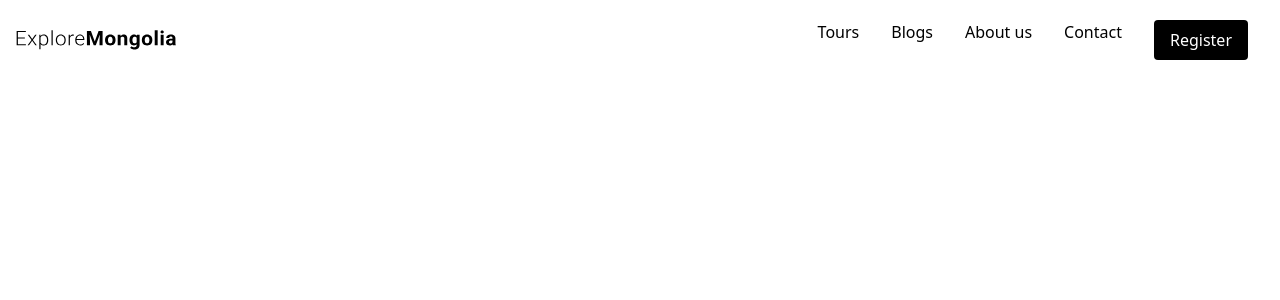
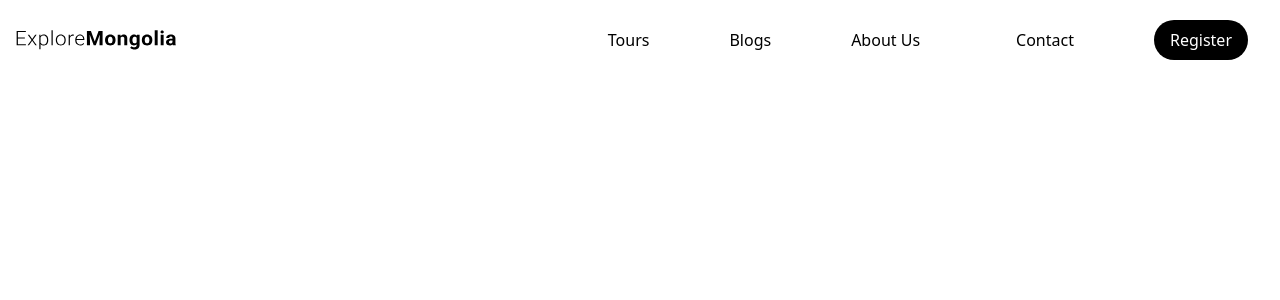
Before and after one commit to Andyy1117/ExploreMongolia, a React (Create React App) app in the folder frontend/: page / in a window 1280 px wide. Shown: the top 300 px of the page. Built offline with nearby package versions, Linux system fonts and the light colour scheme.

Commit message:
Navbar logics and design

```diff
--- a/frontend/src/components/Navbar.jsx
+++ b/frontend/src/components/Navbar.jsx
@@ -1,30 +1,83 @@
-import React from 'react';
+import React, { useState } from 'react';
 import Logo from '../assets/ExploreMongolia.svg';
+import { RxHamburgerMenu } from "react-icons/rx";
+import { IoCloseOutline } from "react-icons/io5";
 
 const Navbar = () => {
+  const [showMenu, setShowMenu] = useState(false);  // State for menu visibility
+  const [logo, showLogo] = useState(false);
+
+  const toggleMenu = () => {
+    setShowMenu(!showMenu);  // Toggle menu visibility on click
+    showLogo(!showLogo);
+  };
+
   return (
-    <header className='sticky top-0 z-50'>
-        <nav className='flex justify-between items-center h-20 px-4' >
-        <img
-            src = { Logo }
-            alt = 'ExploreMongolia.svg'
-            width={160}
-            height={40}
-        />
-        <ul className='flex'>
-            <li>Tours</li>
-            <li>Blogs</li>
-            <li>About us</li>
-            <li>Contact</li>
-            <li>
-                <button className='bg-black text-white px-4 py-2 rounded full'>
-                    Register
-                </button>
-            </li>
+    <header className='sticky top-0 z-50 mb-4'>
+      <nav className='flex justify-between items-center h-20 px-4'>
+        <img onClick={toggleMenu} className={logo ? 'hidden' : 'block'} src={Logo} alt='ExploreMongolia.svg' width={160} height={40} />
+        <ul className='flex space-x-4 hidden md:flex'> {/* Hidden on mobile */}
+          <li>
+            <button className='text-black bg-transparent px-4 py-2 rounded-full'>
+                Tours
+            </button>
+          </li>
+          <li>
+            <button className='text-black bg-transparent px-4 py-2 rounded-full'>
+                Blogs
+            </button>
+          </li>
+          <li>
+            <button className='text-black bg-transparent px-4 py-2 rounded-full'>
+                About Us
+            </button>
+          </li>
+          <li>
+            <button className='text-black bg-transparent px-4 py-2 rounded-full ml-4'>
+                Contact
+            </button>
+          </li>
+          <li>
+            <button className='bg-black text-white px-4 py-2 rounded-full ml-4'>
+                Register
+            </button>
+          </li>
         </ul>
-        </nav>
+
+        {/* Hamburger */}
+        <div onClick={toggleMenu} className='md:hidden z-10 items-center'>
+            {showMenu ? <IoCloseOutline size={20} />  : <RxHamburgerMenu size={20} />}
+        </div>
+
+        {/* Mobile menu dropdown */}
+        <div onClick={toggleMenu} className={showMenu ? 'absolute left-0 top-0 w-full bg-gray-100 px-4 py-7 flex flex-col' : 'absolute left-[-100%]'}>
+            <img src={Logo} alt='ExploreMongolia.svg' width={160} height={40} />
+            <ul>
+                <li className='border-b'>
+                    Tours
+                </li>
+                <li className='border-b'>
+                    Blogs
+                </li>
+                <li className='border-b'>
+                    About Us
+                </li>
+                <li className='border-b'>
+                    Contact
+                </li>
+                <div className='flex flex-col'>
+                    <li>
+                        <button className='bg-black text-white px-4 py-2 rounded-full ml-4'>
+                            Register
+                        </button>
+                    </li>
+                </div>
+
+            </ul>
+        </div>
+      </nav>
     </header>
-  )
-}
+  );
+};
 
-export default Navbar
+export default Navbar;
```
